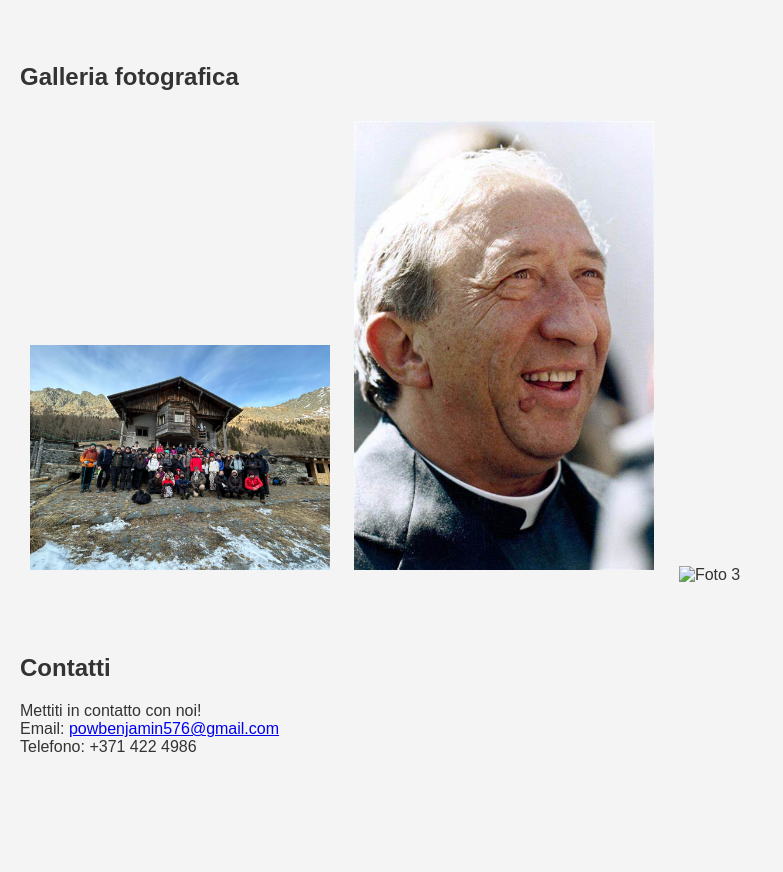
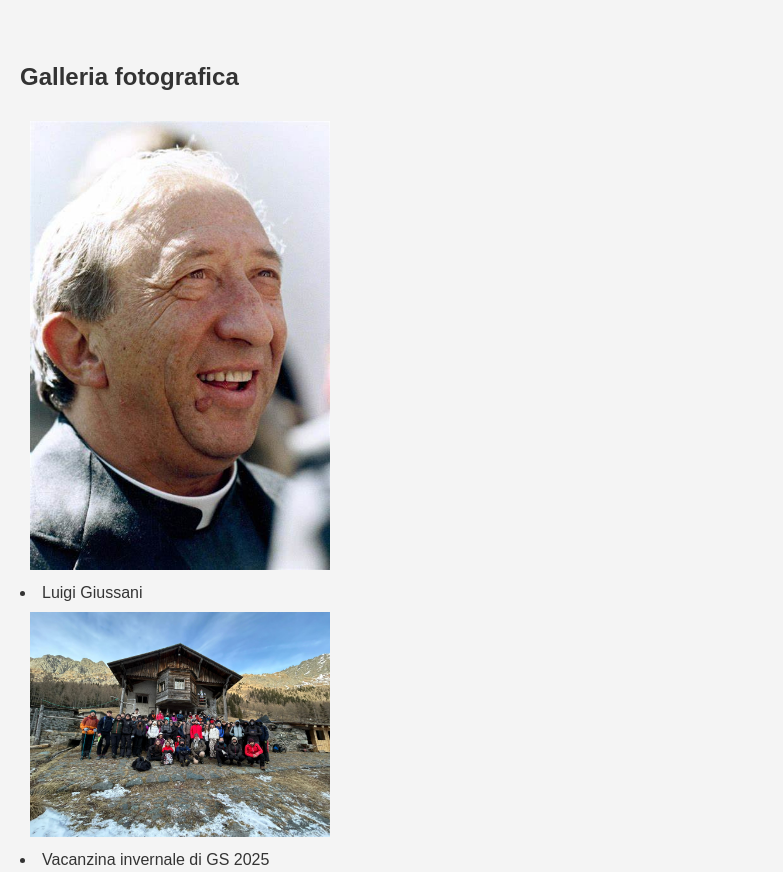
Before and after one commit to JembiPower/gs.github.io, a plain HTML site: page index.html in a window 1280 px wide. Shown: the part 780-1652 px from the top of the page, without its empty margins (0-783 px from the left). Before the commit the page ends 1572 px from the top, so only its background shows below. Drawn offline with Linux system fonts and the light colour scheme.

Commit message:
Update index.html
Signed-off-by: JembiPower <163330059+JembiPower@users.noreply.github.com>

```diff
--- a/index.html
+++ b/index.html
@@ -110,9 +110,10 @@
     <section id="galleria">
         <h2>Galleria fotografica</h2>
         <div class="gallery">
-            <img src="foto1.jpg" alt="Foto 1">
-            <img src="foto2.jpg" alt="Foto 2">
-            <img src="foto3.jpg" alt="Foto 3">
+            <img src="foto2.jpg" alt="Foto 1">
+            <li>Luigi Giussani</li>
+            <img src="foto1.jpg" alt="Foto 2">
+            <li>Vacanzina invernale di GS 2025</li>
         </div>
     </section>
 
```
